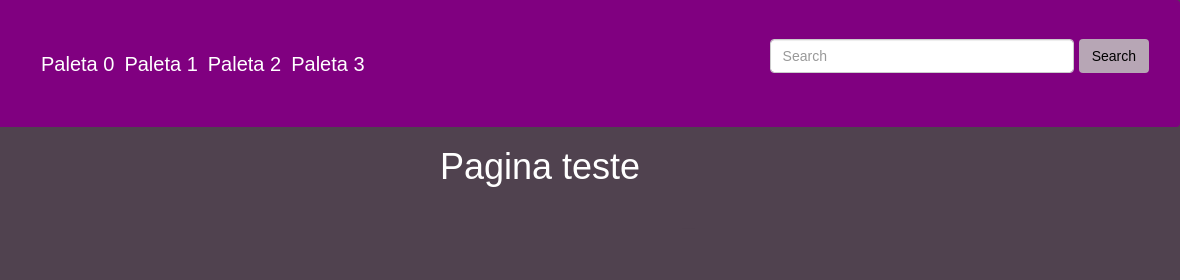
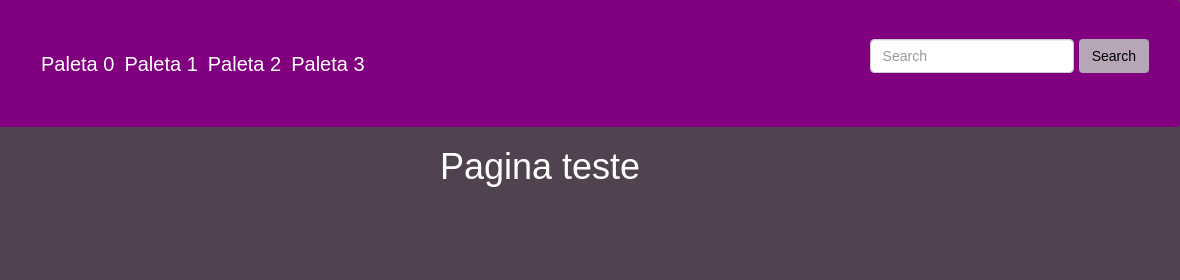
Before and after one commit to Cklever-Cavalcante/paletas.github.io, a plain HTML site: page Paleta3.html in a window 1280 px wide. Shown: the top 280 px of the page, 100-1280 px from the left. Drawn offline with nearby package versions, Linux system fonts and the light colour scheme; a web font is replaced by a local one.

Commit message:
Update Paleta3.html

```diff
--- a/Paleta3.html
+++ b/Paleta3.html
@@ -43,7 +43,7 @@
                     </li>
 
                 </ul>
-                <form style="padding-left: 400px;" class="d-flex" role="search">
+                <form style="padding-left: 500px;" class="d-flex" role="search">
                     <input class="form-control me-2" type="search" placeholder="Search" aria-label="Search">
                     <button style="background-color: #b7a6b5; color:black" class="btn" type="submit">Search</button>
                 </form>
```
